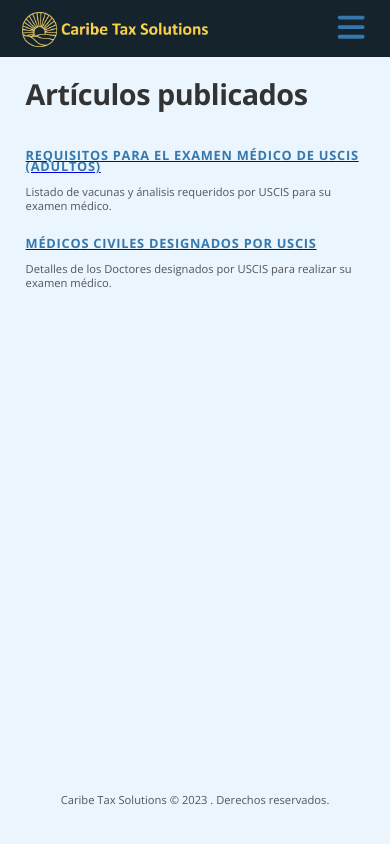
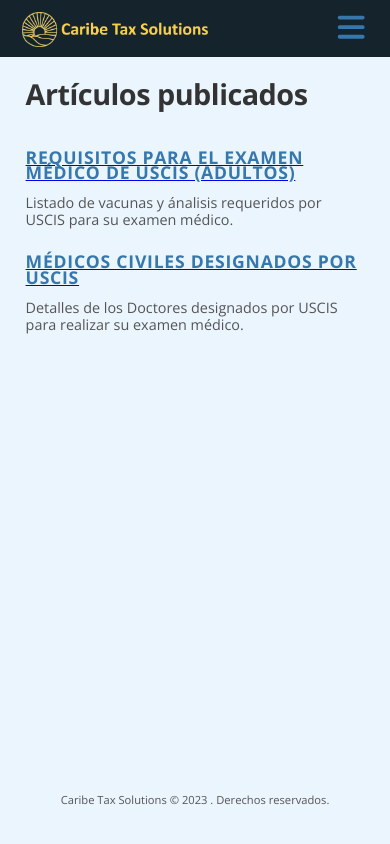
Before and after one commit to cabrera-carlos/caribetaxsolutions, a React (Vite) app: page /articulos in a window 390 px wide. Built offline with nearby package versions, Linux system fonts and the light colour scheme.

Commit message:
Font adjustments

```diff
--- a/src/articles/RequisitosExamenMedico.jsx
+++ b/src/articles/RequisitosExamenMedico.jsx
@@ -53,7 +53,7 @@ export default function RequisitosExamenMedico() {
                   </li>
                   <li className="list-item">
                     <HiCheck className="article-list-icon" />
-                    <span>Pneumonía (> 65 años de edad)</span>
+                    <span>Pneumonía (a partir de 65 años de edad)</span>
                   </li>
                   <li className="list-item">
                     <HiCheck className="article-list-icon" />
--- a/src/queries.css
+++ b/src/queries.css
@@ -330,4 +330,16 @@
   .cta-text-box {
     padding-top: 1.2rem;
   }
+
+  .articles-text {
+    font-size: 2.2rem;
+  }
+
+  .articles-subheading-v2 {
+    font-size: 2.2rem;
+  }
+
+  .articles-text-v2 {
+    font-size: 1.8rem;
+  }
 }
```
